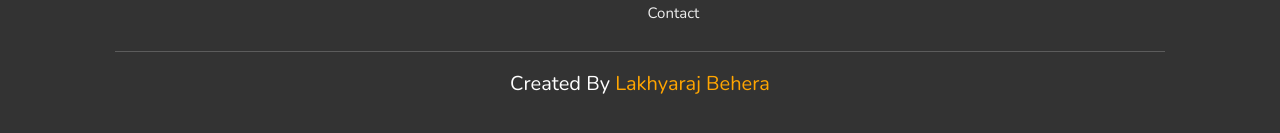
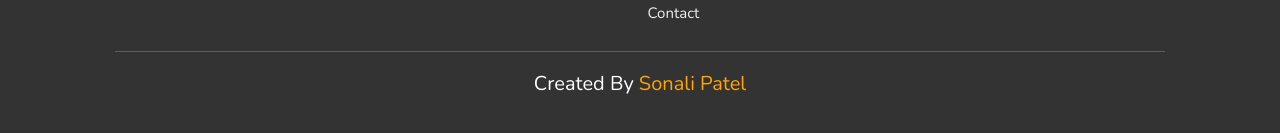
Before and after one commit to sonali184patel/Tour-Travel-website, a plain HTML site: page index.html in a window 1280 px wide. Shown: the part 6538-6671 px from the top of the page. Drawn offline with nearby package versions, Linux system fonts and the light colour scheme.

Commit message:
index.html

```diff
--- a/index.html
+++ b/index.html
@@ -1136,7 +1136,7 @@
 
             </div>
 
-            <h1 class="credit"> created by <span> Lakhyaraj Behera </span></h1>
+            <h1 class="credit"> created by <span> Sonali Patel </span></h1>
 
         </section>
         <!-- footer section end here -->
```
